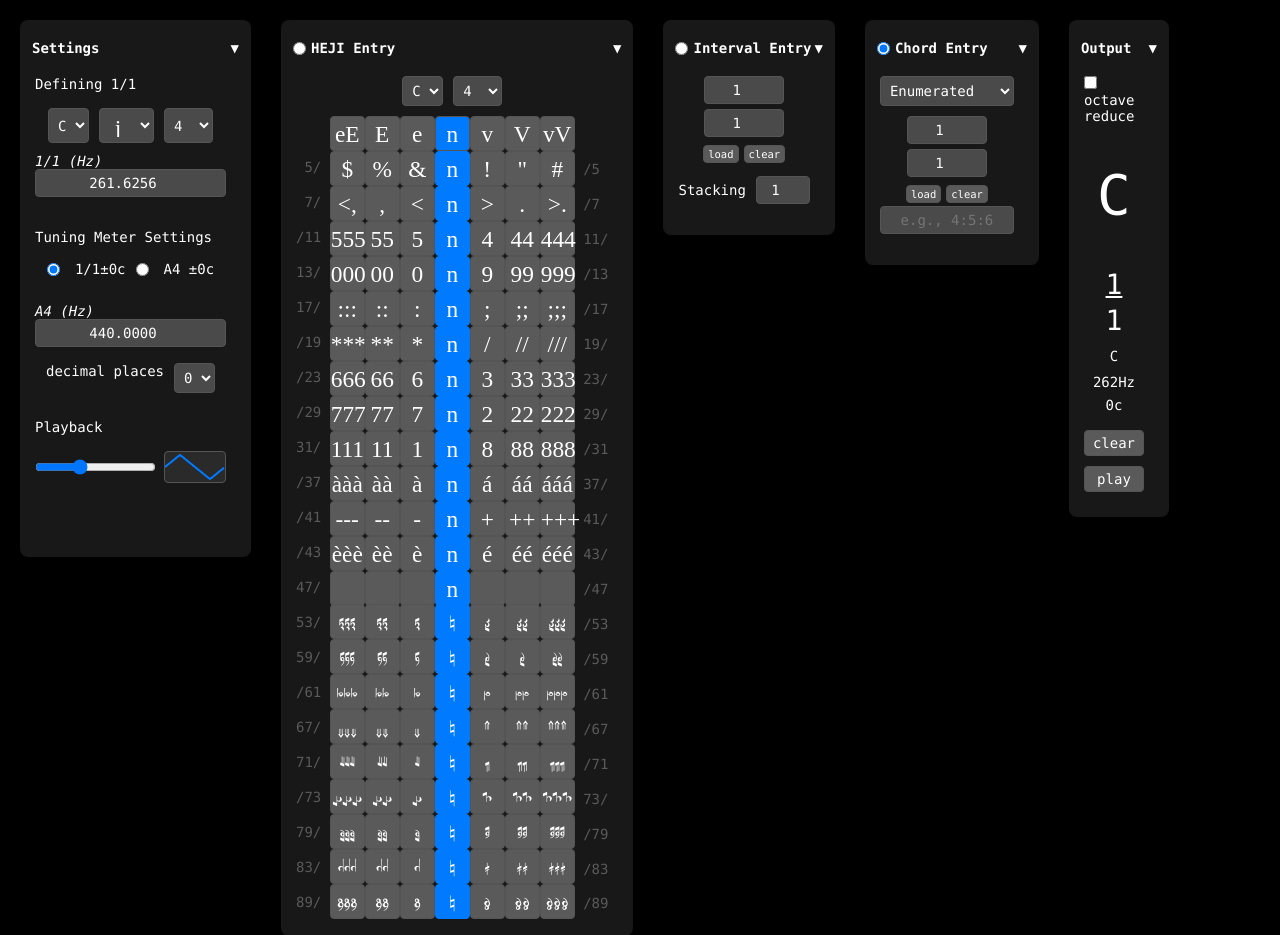
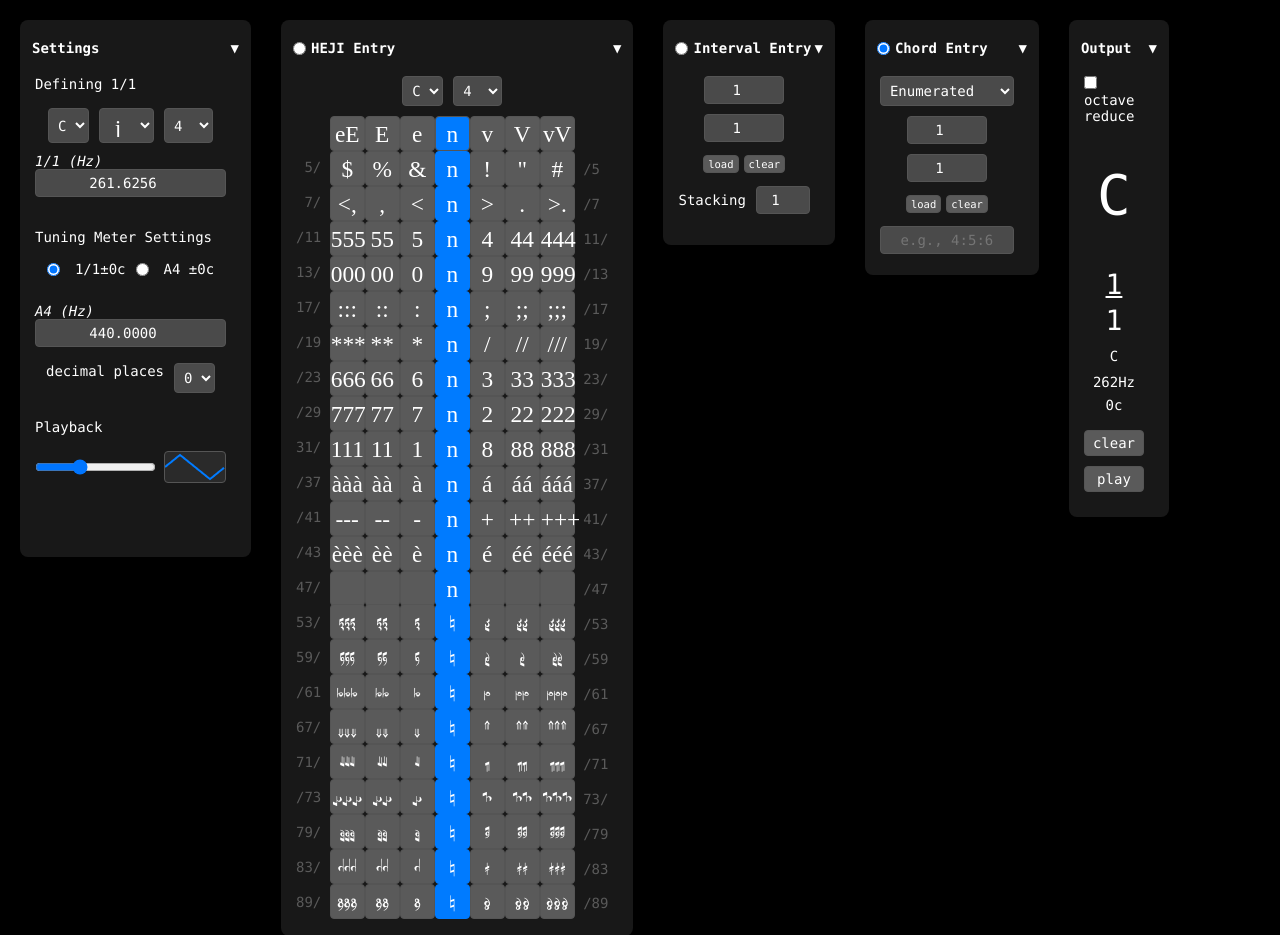
Before and after one commit to richiegreene/notation, a PHP site: page / in a window 1280 px wide. Shown: the top 935 px of the page. Run offline with PHP 8.4, Linux system fonts and the light colour scheme; some web fonts are replaced.

Commit message:
fixed "e.g., 4:5:6" space

```diff
--- a/style.css
+++ b/style.css
@@ -461,7 +461,7 @@ table.enharmonic-table > tr, td, th {
 }
 
 .heji-extensions {
-    font-family: "HEJIExtensions2022", sans-serif;
+    font-family: "HEJIExtensions2022", "HEJI2", sans-serif;
     letter-spacing: 0.05em;
     font-size: 6rem;
     position: relative;
@@ -579,7 +579,7 @@ table.enharmonic-table > tr, td, th {
     display: flex;
     flex-direction: column;
     align-items: center; /* Center items within the column */
-    gap: 5px; /* Space between elements in the column */
+    gap: 10px; /* Increased space between elements in the column */
 }
 
 .times-symbol {
@@ -708,3 +708,7 @@ input.ratioIn {
 .chord-entry-type-container {
     margin-bottom: 10px; /* Add slight padding below */
 }
+
+.enumerated-chord-layout > .enumerated-column:nth-child(2) {
+    margin-top: 10px; /* Small margin to push it down */
+}
```
